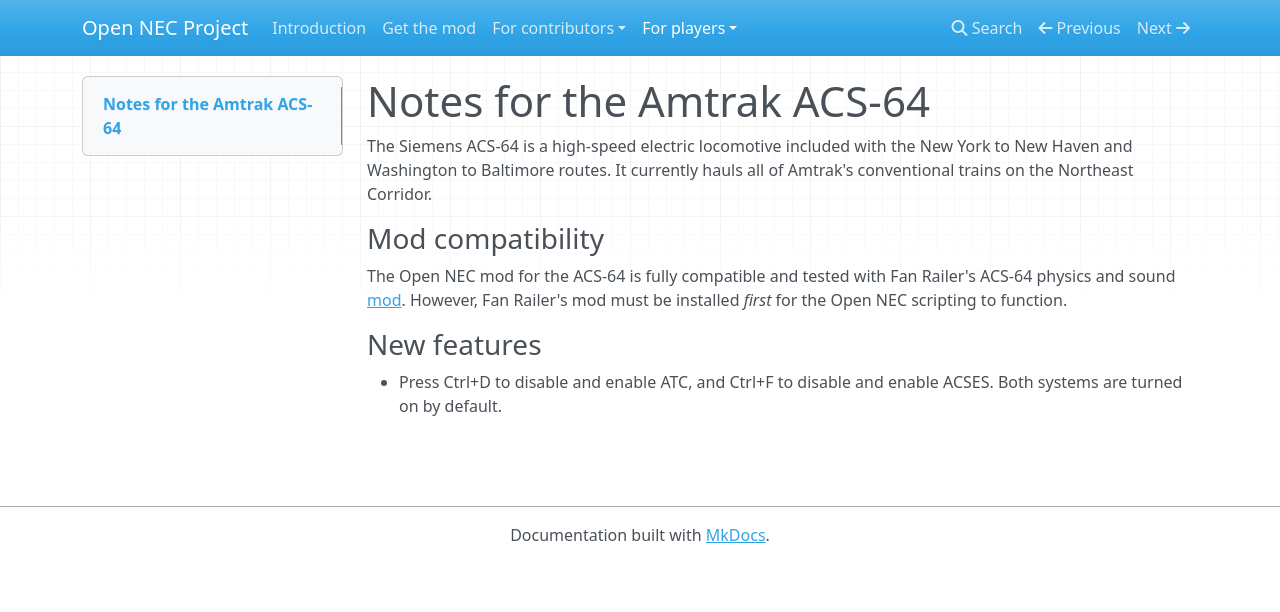
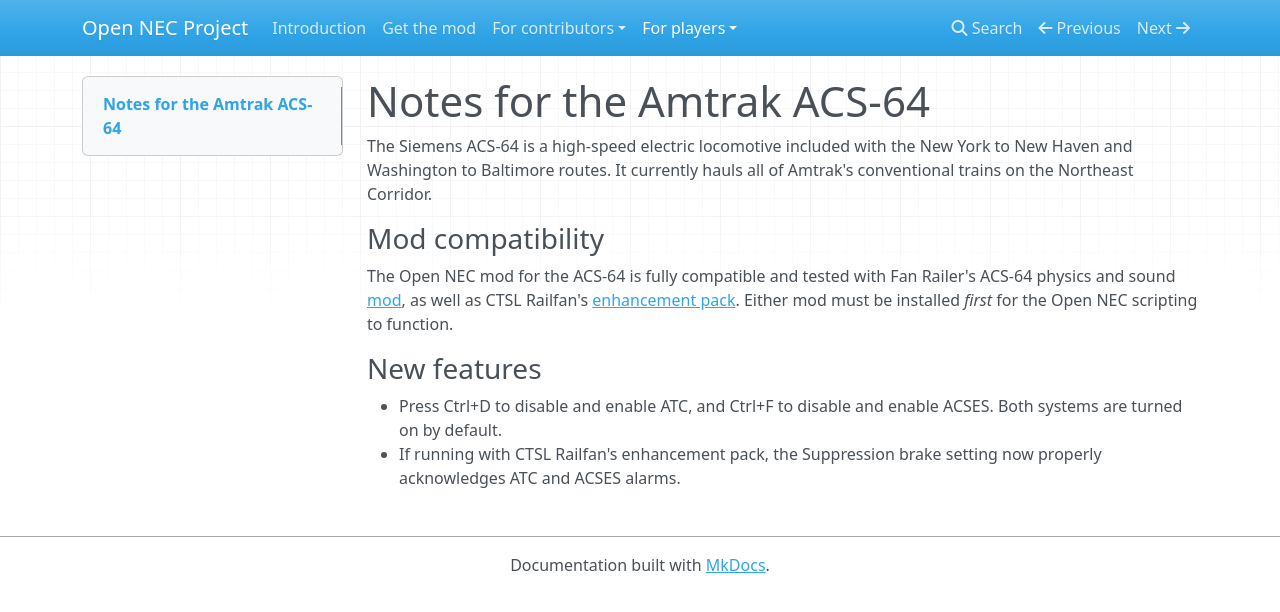
Before and after one commit to YoRyan/open-nec, an MkDocs documentation site: the page built from Docs/for-players/amtrak-acs64.md, in a window 1280 px wide. Shown: the top 612 px of the page. Built offline with MkDocs 1.6.1, drawn with Linux system fonts in a browser that asks for light colours; nearby versions of some CDN libraries.

Commit message:
feat(acs-64): fix suppression logic for ctsl railfan's enhancement pack

```diff
--- a/Docs/for-players/amtrak-acs64.md
+++ b/Docs/for-players/amtrak-acs64.md
@@ -4,8 +4,9 @@
 
 ### Mod compatibility
 
-The Open NEC mod for the ACS-64 is fully compatible and tested with Fan Railer's ACS-64 physics and sound [mod](https://youtu.be/9bJzQIxGuXk). However, Fan Railer's mod must be installed *first* for the Open NEC scripting to function.
+The Open NEC mod for the ACS-64 is fully compatible and tested with Fan Railer's ACS-64 physics and sound [mod](https://youtu.be/9bJzQIxGuXk), as well as CTSL Railfan's [enhancement pack](https://www.trainsimcommunity.com/mods/c1-train-simulator/c77-enhancement-packs/i1807-acs-64-enhancement-mod). Either mod must be installed *first* for the Open NEC scripting to function.
 
 ### New features
 
 - Press Ctrl+D to disable and enable ATC, and Ctrl+F to disable and enable ACSES. Both systems are turned on by default.
+- If running with CTSL Railfan's enhancement pack, the Suppression brake setting now properly acknowledges ATC and ACSES alarms.
```
Also changed, not shown: 1 other file.
